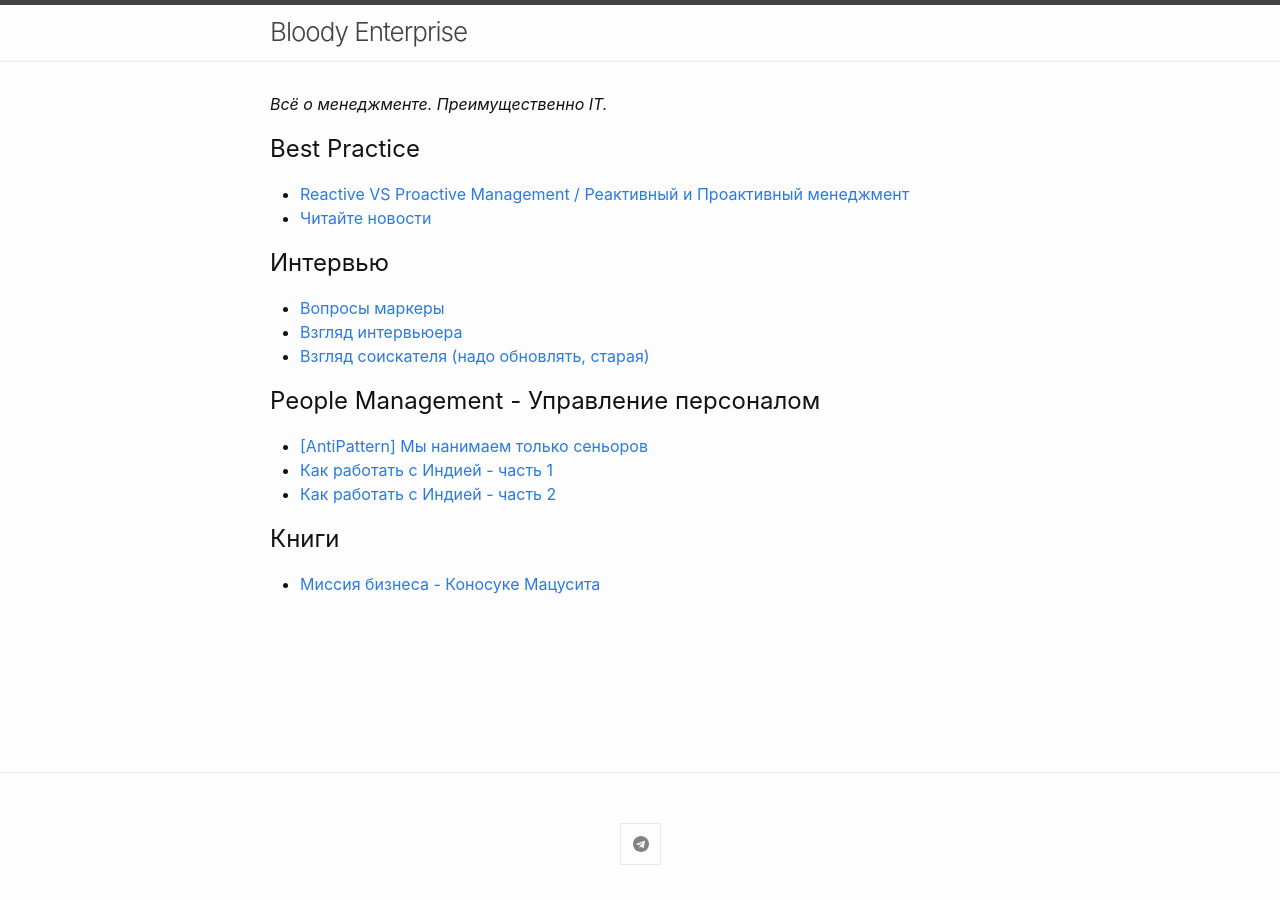
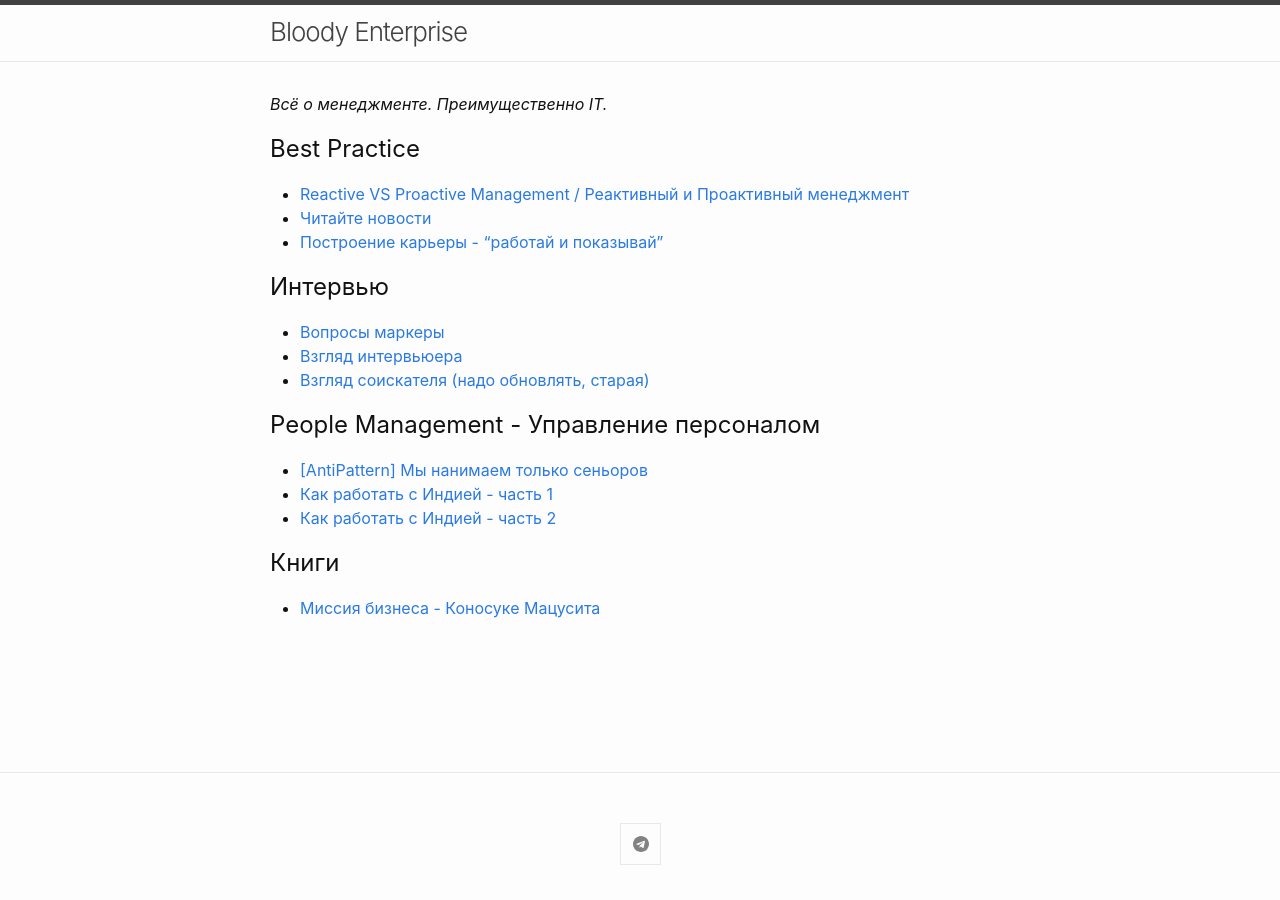
Before and after one commit to Antonio-Ingegnere/bloodyenterprise, a Jekyll site: the page built from index.md, in a window 1280 px wide. Built offline with Jekyll 4.4.1, drawn with Linux system fonts in a browser that asks for light colours; our own code applies the rules of GitHub Pages for plain Markdown files.

Commit message:
New article added

```diff
--- a/index.md
+++ b/index.md
@@ -3,6 +3,7 @@ _Всё о менеджменте. Преимущественно IT._
 ## Best Practice
 - [Reactive VS Proactive Management / Реактивный и Проактивный менеджмент](https://t.me/notesoncuffs/15)
 - [Читайте новости](https://t.me/notesoncuffs/17)
+- [Построение карьеры - "работай и показывай"](https://t.me/notesoncuffs/20)
 
 ## Интервью
 - [Вопросы маркеры](https://t.me/notesoncuffs/13)
```
